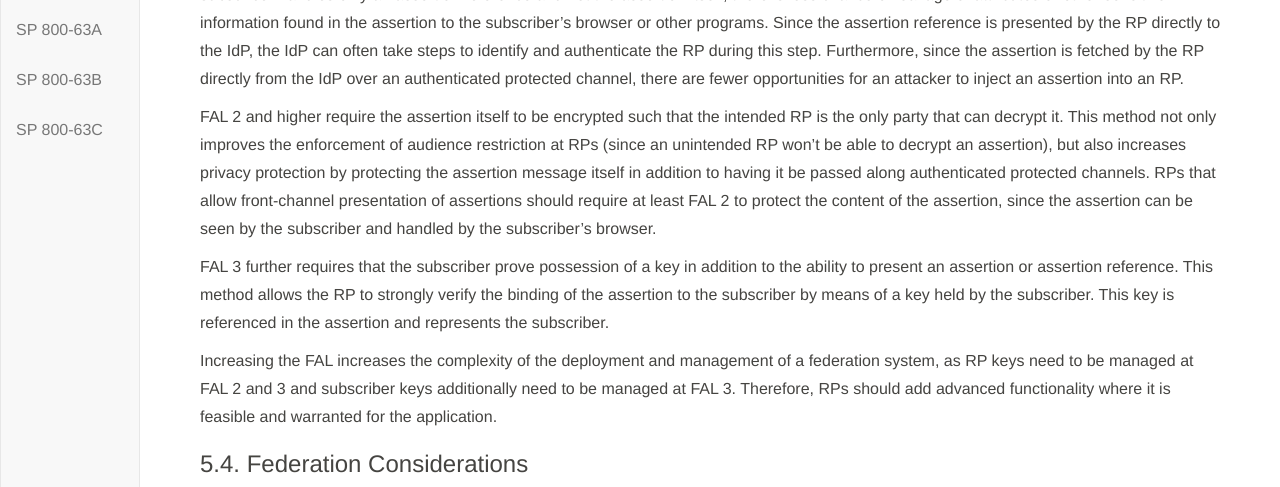
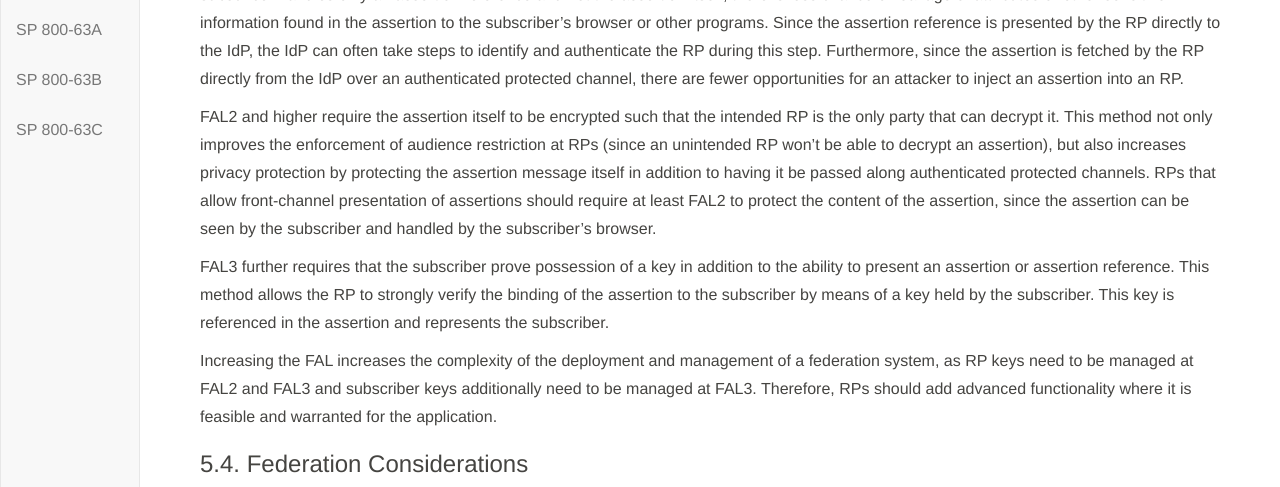
Before and after one commit to usnistgov/800-63-3, a Jekyll site: the page built from sp800-63-3/sec5_xAL.md, in a window 1280 px wide and 900 px high, scrolled down 8842 px. Shown: the part 152-639 px from the top of the window. Built offline with Jekyll 4.4.1, drawn with Linux system fonts in a browser that asks for light colours; our own code applies the rules of GitHub Pages for plain Markdown files.

Commit message:
Update sec5_xAL.md

```diff
--- a/sp800-63-3/sec5_xAL.md
+++ b/sp800-63-3/sec5_xAL.md
@@ -213,11 +213,11 @@ All FALs require assertions to have a baseline of protections, including signatu
 
 RPs should use a back-channel [presentation mechanism](sp800-63c.html#sec6) where possible, as such mechanisms allow for greater privacy and security. Since the subscriber handles only an assertion reference and not the assertion itself, there is less chance of leakage of attributes or other sensitive information found in the assertion to the subscriber's browser or other programs. Since the assertion reference is presented by the RP directly to the IdP, the IdP can often take steps to identify and authenticate the RP during this step. Furthermore, since the assertion is fetched by the RP directly from the IdP over an authenticated protected channel, there are fewer opportunities for an attacker to inject an assertion into an RP.
 
-FAL 2 and higher require the assertion itself to be encrypted such that the intended RP is the only party that can decrypt it. This method not only improves the enforcement of audience restriction at RPs (since an unintended RP won't be able to decrypt an assertion), but also increases privacy protection by protecting the assertion message itself in addition to having it be passed along authenticated protected channels. RPs that allow front-channel presentation of assertions should require at least FAL 2 to protect the content of the assertion, since the assertion can be seen by the subscriber and handled by the subscriber's browser.
+FAL2 and higher require the assertion itself to be encrypted such that the intended RP is the only party that can decrypt it. This method not only improves the enforcement of audience restriction at RPs (since an unintended RP won't be able to decrypt an assertion), but also increases privacy protection by protecting the assertion message itself in addition to having it be passed along authenticated protected channels. RPs that allow front-channel presentation of assertions should require at least FAL2 to protect the content of the assertion, since the assertion can be seen by the subscriber and handled by the subscriber's browser.
 
-FAL 3 further requires that the subscriber prove possession of a key in addition to the ability to present an assertion or assertion reference. This method allows the RP to strongly verify the binding of the assertion to the subscriber by means of a key held by the subscriber. This key is referenced in the assertion and represents the subscriber.
+FAL3 further requires that the subscriber prove possession of a key in addition to the ability to present an assertion or assertion reference. This method allows the RP to strongly verify the binding of the assertion to the subscriber by means of a key held by the subscriber. This key is referenced in the assertion and represents the subscriber.
 
-Increasing the FAL increases the complexity of the deployment and management of a federation system, as RP keys need to be managed at FAL 2 and 3 and subscriber keys additionally need to be managed at FAL 3. Therefore, RPs should add advanced functionality where it is feasible and warranted for the application.
+Increasing the FAL increases the complexity of the deployment and management of a federation system, as RP keys need to be managed at FAL2 and FAL3 and subscriber keys additionally need to be managed at FAL3. Therefore, RPs should add advanced functionality where it is feasible and warranted for the application.
 
 ### <a name="toFedorNotToFed"></a> 5.4. Federation Considerations
 
```
